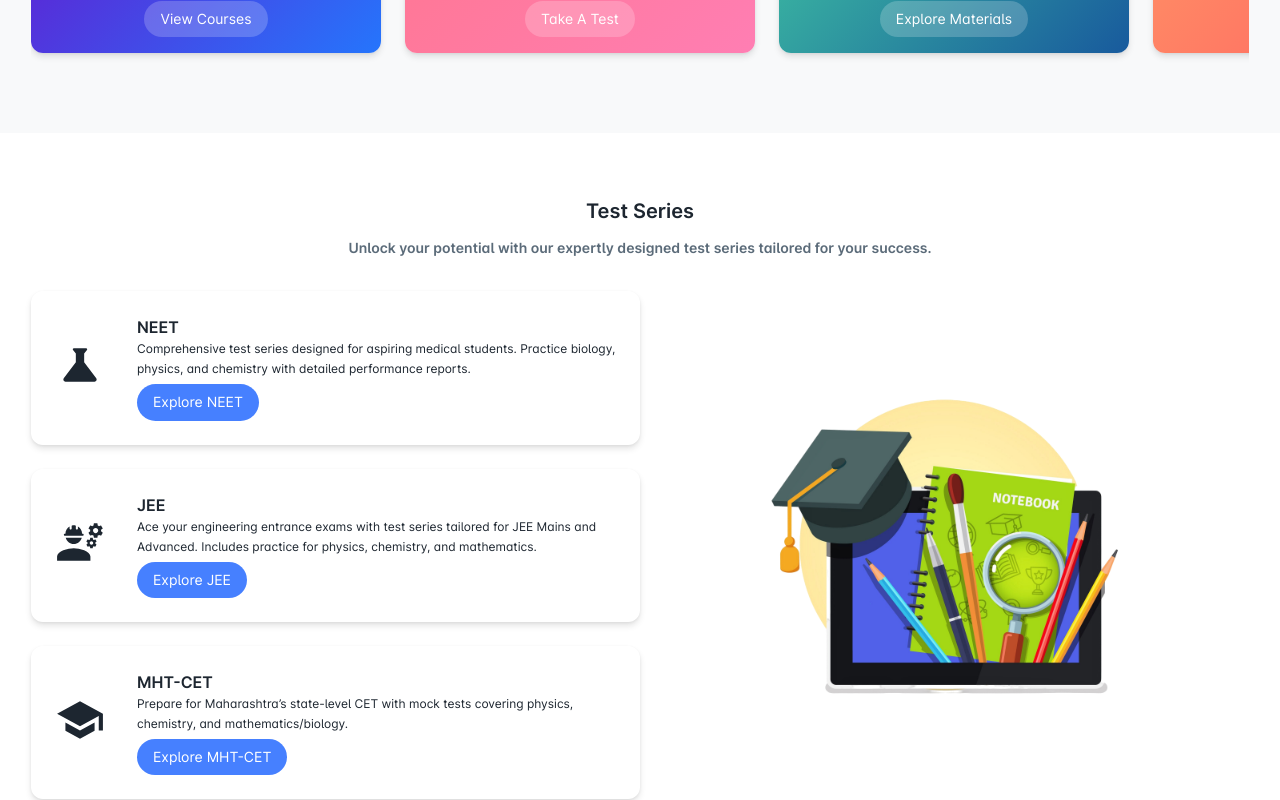
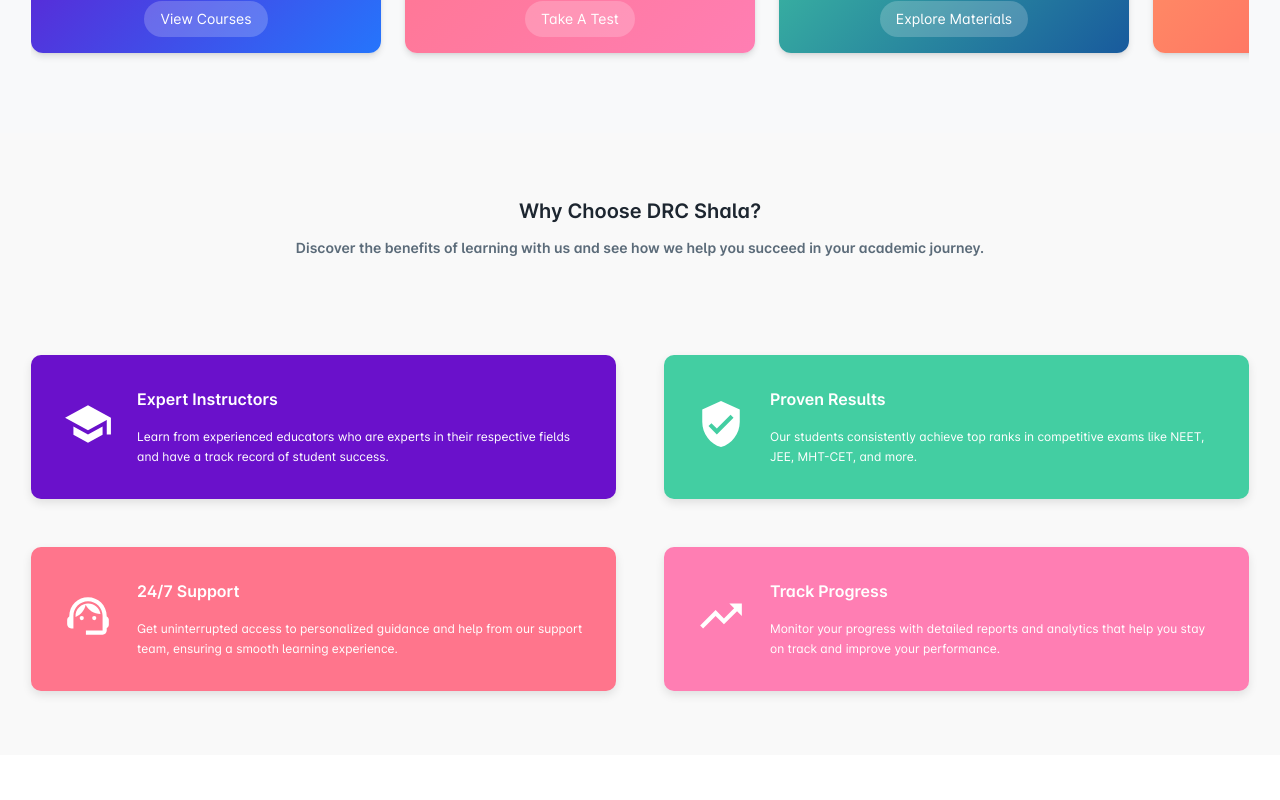
Before and after one commit to Aniket1108/drc-shala-FE, a React (Vite) app: page / in a window 1280 px wide. Shown: the part 1000-1800 px from the top of the page. Built offline with nearby package versions, Linux system fonts and the light colour scheme.

Commit message:
home page

```diff
--- a/src/layout/Simple/FooterBlock.jsx
+++ b/src/layout/Simple/FooterBlock.jsx
@@ -13,7 +13,7 @@
 import Logo from 'components/logo';
 
 // assets
-import { Dribbble, Facebook, Link2, Youtube, Xrp } from 'iconsax-react';
+import { Facebook, Twitter, Instagram, LinkedIn } from '@mui/icons-material'; // Use Material UI icons for simplicity
 
 // link - custom style
 const FooterLink = styled(Link)(({ theme }) => ({
@@ -23,7 +23,7 @@
   }
 }));
 
-// ==============================|| LANDING - FOOTER PAGE ||============================== //
+// ==============================|| FOOTER - DRC SHALA ||============================== //
 
 export default function FooterBlock({ isFull }) {
   const theme = useTheme();
@@ -59,8 +59,8 @@
                   </Grid>
                   <Grid item xs={12}>
                     <Typography variant="subtitle1" sx={{ fontWeight: 400, maxWidth: 320 }}>
-                      Phoenixcoded has gained the trust of over 5.5K customers since 2015, thanks to our commitment to delivering
-                      high-quality products. Our experienced team players are responsible for managing Able Pro.
+                      DRC Shala is your trusted partner in preparing for competitive exams like NEET, JEE, MHT-CET, and more.
+                      We offer expert-curated courses and advanced tools to track your progress.
                     </Typography>
                   </Grid>
                 </Grid>
@@ -72,52 +72,43 @@
                   <Stack spacing={3}>
                     <Typography variant="h5">Company</Typography>
                     <Stack spacing={{ xs: 1.5, md: 2.5 }}>
-                      <FooterLink href="https://1.envato.market/xk3bQd" target="_blank" underline="none">
-                        Profile
+                      <FooterLink href="/" target="_blank" underline="none">
+                        About Us
                       </FooterLink>
-                      <FooterLink href="https://1.envato.market/Qyre4x" target="_blank" underline="none">
-                        Portfolio
+                      <FooterLink href="/" target="_blank" underline="none">
+                        Contact Us
                       </FooterLink>
-                      <FooterLink href="https://1.envato.market/Py9k4X" target="_blank" underline="none">
-                        Follow Us
-                      </FooterLink>
-                      <FooterLink href="https://phoenixcoded.net" target="_blank" underline="none">
-                        Website
+                      <FooterLink href="/" target="_blank" underline="none">
+                        Privacy Policy
                       </FooterLink>
                     </Stack>
                   </Stack>
                 </Grid>
                 <Grid item xs={6} sm={4}>
                   <Stack spacing={3}>
-                    <Typography variant="h5">Help & Support</Typography>
+                    <Typography variant="h5">Resources</Typography>
                     <Stack spacing={{ xs: 1.5, md: 2.5 }}>
-                      <FooterLink href="https://phoenixcoded.gitbook.io/able-pro/v/react/" target="_blank" underline="none">
-                        Documentation
+                      <FooterLink href="/" target="_blank" underline="none">
+                        Courses
                       </FooterLink>
-                      <FooterLink href="https://phoenixcoded.gitbook.io/able-pro/v/react/roadmap/" target="_blank" underline="none">
-                        Feature Request
+                      <FooterLink href="/" target="_blank" underline="none">
+                        Test Series
                       </FooterLink>
-                      <FooterLink href="https://phoenixcoded.gitbook.io/able-pro/v/react/roadmap/" target="_blank" underline="none">
-                        RoadMap
-                      </FooterLink>
-                      <FooterLink href="https://phoenixcoded.authordesk.app/" target="_blank" underline="none">
-                        Support
-                      </FooterLink>
-                      <FooterLink href="https://themeforest.net/user/phoenixcoded#contact" target="_blank" underline="none">
-                        Email Us
+                      <FooterLink href="/" target="_blank" underline="none">
+                        Study Materials
                       </FooterLink>
                     </Stack>
                   </Stack>
                 </Grid>
                 <Grid item xs={6} sm={4}>
                   <Stack spacing={3}>
-                    <Typography variant="h5">Useful Resources</Typography>
+                    <Typography variant="h5">Support</Typography>
                     <Stack spacing={{ xs: 1.5, md: 2.5 }}>
-                      <FooterLink href="https://themeforest.net/page/item_support_policy" target="_blank" underline="none">
-                        Support Policy
+                      <FooterLink href="/" target="_blank" underline="none">
+                        FAQ
                       </FooterLink>
-                      <FooterLink href="https://themeforest.net/licenses/standard" target="_blank" underline="none">
-                        Licenses Term
+                      <FooterLink href="/" target="_blank" underline="none">
+                        Help Center
                       </FooterLink>
                     </Stack>
                   </Stack>
@@ -127,58 +118,34 @@
           </Grid>
         </Container>
       </Box>
-      <Box
-        sx={{
-          py: 2.4,
-          borderTop: `1px solid ${theme.palette.divider}`,
-          bgcolor: 'secondary.200'
-        }}
-      >
+      <Box sx={{ py: 2.4, borderTop: `1px solid ${theme.palette.divider}`, bgcolor: 'secondary.200' }}>
         <Container>
           <Grid container spacing={2} alignItems="center">
             <Grid item xs={12} sm={8}>
               <Typography>
-                © Handcrafted by Team{' '}
-                <Link href="https://1.envato.market/xk3bQd" underline="none">
-                  {' '}
-                  Phoenixcoded
-                </Link>
+                © {new Date().getFullYear()} DRC Shala. All Rights Reserved.
               </Typography>
             </Grid>
             <Grid item xs={12} sm={4}>
               <Grid container spacing={2} alignItems="center" sx={{ justifyContent: 'flex-end' }}>
                 <Grid item>
-                  <Tooltip title="Linkedin">
-                    <Link href="https://in.linkedin.com/company/phoenixcoded" underline="none" target="_blank" sx={linkSX}>
-                      <Link2 variant="Bold" size={24} />
-                    </Link>
-                  </Tooltip>
-                </Grid>
-                <Grid item>
-                  <Tooltip title="Twitter">
-                    <Link href="https://twitter.com/phoenixcoded?lang=en" underline="none" target="_blank" sx={linkSX}>
-                      <Xrp variant="Bold" size={16} />
+                  <Tooltip title="LinkedIn">
+                    <Link href="https://www.linkedin.com/company/drcshala" underline="none" target="_blank" sx={linkSX}>
+                      <LinkedIn sx={{ fontSize: 24 }} />
                     </Link>
                   </Tooltip>
                 </Grid>
                 <Grid item>
                   <Tooltip title="Facebook">
-                    <Link href="https://www.facebook.com/Phoenixcoded/" underline="none" target="_blank" sx={linkSX}>
-                      <Facebook variant="Bold" size={20} />
+                    <Link href="https://www.facebook.com/drcshala" underline="none" target="_blank" sx={linkSX}>
+                      <Facebook sx={{ fontSize: 24 }} />
                     </Link>
                   </Tooltip>
                 </Grid>
                 <Grid item>
-                  <Tooltip title="Dribbble">
-                    <Link href="https://dribbble.com/Phoenixcoded" underline="none" target="_blank" sx={linkSX}>
-                      <Dribbble variant="Bold" size={20} />
-                    </Link>
-                  </Tooltip>
-                </Grid>
-                <Grid item>
-                  <Tooltip title="Youtube">
-                    <Link href="https://www.youtube.com/@Phoenixcodedwebsolution?app=desktop" underline="none" target="_blank" sx={linkSX}>
-                      <Youtube variant="Bold" size={20} />
+                  <Tooltip title="Instagram">
+                    <Link href="https://www.instagram.com/drcshala" underline="none" target="_blank" sx={linkSX}>
+                      <Instagram sx={{ fontSize: 24 }} />
                     </Link>
                   </Tooltip>
                 </Grid>
--- a/src/layout/Simple/index.jsx
+++ b/src/layout/Simple/index.jsx
@@ -16,7 +16,7 @@
     <Suspense fallback={<Loader />}>
       <Header />
       <Outlet />
-      {/* <FooterBlock isFull={layout === SimpleLayoutType.LANDING} /> */}
+      <FooterBlock isFull={layout === SimpleLayoutType.LANDING} />
     </Suspense>
   );
 }
--- a/src/pages/landing.jsx
+++ b/src/pages/landing.jsx
@@ -1,5 +1,6 @@
 import Hero from 'sections/landing/Header';
 import WhatWeOffer from 'sections/landing/WhatWeOffer'
+import WhyChooseUs from 'sections/landing/WhyChooseUS'
 import TestSeriesSection from 'sections/landing/TestSeries';
 import Courses from 'sections/landing/Courses';
 
@@ -8,6 +9,7 @@
     <>
       <Hero />
       <WhatWeOffer />
+      <WhyChooseUs />
       <TestSeriesSection />
       <Courses />
     </>
--- /dev/null
+++ b/src/sections/landing/WhyChooseUs.jsx
@@ -0,0 +1,84 @@
+import React from 'react';
+import { Box, Typography, Container, Grid, Paper } from '@mui/material';
+import SchoolIcon from '@mui/icons-material/School';
+import VerifiedUserIcon from '@mui/icons-material/VerifiedUser';
+import SupportAgentIcon from '@mui/icons-material/SupportAgent';
+import TrendingUpIcon from '@mui/icons-material/TrendingUp';
+
+const WhyDRCShalaSection = () => {
+    const reasons = [
+        {
+            title: 'Expert Instructors',
+            description: 'Learn from experienced educators who are experts in their respective fields and have a track record of student success.',
+            icon: <SchoolIcon sx={{ fontSize: 50, color: '#fff' }} />,
+            background: '#6a11cb', // Purple color
+        },
+        {
+            title: 'Proven Results',
+            description: 'Our students consistently achieve top ranks in competitive exams like NEET, JEE, MHT-CET, and more.',
+            icon: <VerifiedUserIcon sx={{ fontSize: 50, color: '#fff' }} />,
+            background: '#43cea2', // Green color
+        },
+        {
+            title: '24/7 Support',
+            description: 'Get uninterrupted access to personalized guidance and help from our support team, ensuring a smooth learning experience.',
+            icon: <SupportAgentIcon sx={{ fontSize: 50, color: '#fff' }} />,
+            background: '#ff758c', // Pink color
+        },
+        {
+            title: 'Track Progress',
+            description: 'Monitor your progress with detailed reports and analytics that help you stay on track and improve your performance.',
+            icon: <TrendingUpIcon sx={{ fontSize: 50, color: '#fff' }} />,
+            background: '#ff7eb3', // Light Pink color
+        },
+    ];
+
+    return (
+        <Box sx={{ padding: '4rem 0', backgroundColor: '#f9f9f9' }}>
+            <Container maxWidth="lg">
+                <Typography variant="h4" align="center" gutterBottom sx={{ fontWeight: 'bold' }}>
+                    Why Choose DRC Shala?
+                </Typography>
+                <Typography variant="subtitle1" align="center" color="textSecondary" gutterBottom>
+                    Discover the benefits of learning with us and see how we help you succeed in your academic journey.
+                </Typography>
+                <Grid container spacing={6} sx={{ marginTop: '3rem' }}>
+                    {reasons.map((reason, index) => (
+                        <Grid item xs={12} md={6} key={index}>
+                            <Paper
+                                elevation={3}
+                                sx={{
+                                    padding: '2rem',
+                                    backgroundColor: reason.background,
+                                    color: 'white',
+                                    borderRadius: '10px',
+                                    display: 'flex',
+                                    alignItems: 'center',
+                                    gap: '1.5rem',
+                                    boxShadow: '0 4px 10px rgba(0, 0, 0, 0.1)',
+                                    transition: 'transform 0.3s ease, box-shadow 0.3s ease',
+                                    '&:hover': {
+                                        transform: 'translateY(-5px)',
+                                        boxShadow: '0 8px 20px rgba(0, 0, 0, 0.2)',
+                                    },
+                                }}
+                            >
+                                <Box>{reason.icon}</Box>
+                                <Box>
+                                    <Typography variant="h5" sx={{ fontWeight: 'bold' }}>
+                                        {reason.title}
+                                    </Typography>
+                                    <Typography variant="body2" sx={{ marginTop: '1rem' }}>
+                                        {reason.description}
+                                    </Typography>
+                                </Box>
+                            </Paper>
+                        </Grid>
+                    ))}
+                </Grid>
+            </Container>
+        </Box>
+    );
+};
+
+export default WhyDRCShalaSection;
```
Also changed, not shown: src/components/logo/index.jsx (+6 -10 lines).
